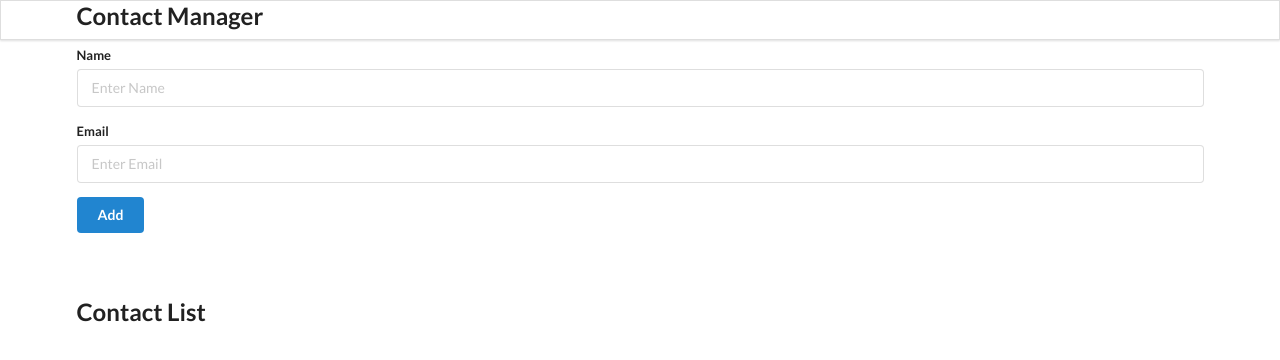
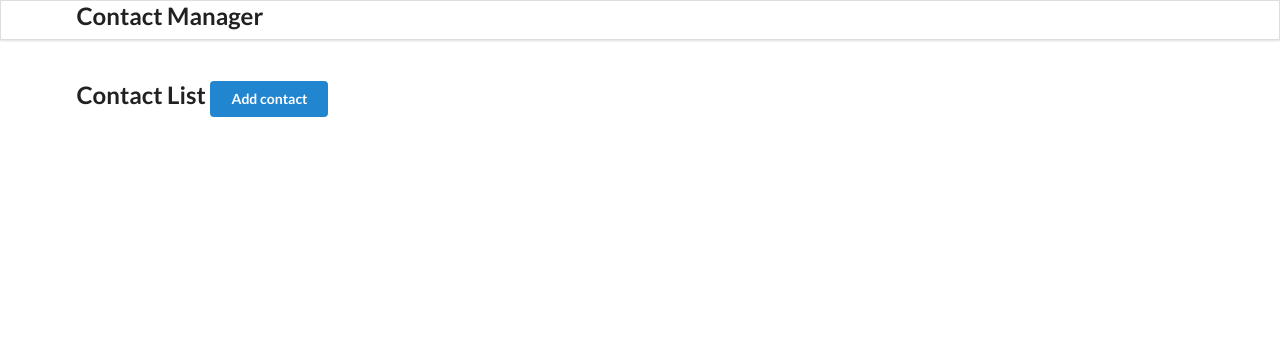
Before and after one commit to sanojkrishnan/Contact-app-REACT, a React (Vite) app: page / in a window 1280 px wide. Shown: the top 360 px of the page. Built offline with nearby package versions, Linux system fonts and the light colour scheme.

Commit message:
date 18/09/05

```diff
--- a/src/components/AddContact.jsx
+++ b/src/components/AddContact.jsx
@@ -1,39 +1,37 @@
-import React from 'react';
+import React, { useState } from 'react';
+import { useNavigate } from 'react-router-dom';
 
-class AddContact extends React.Component {  //Here we are using Class Component
-    state ={
-        name: "",
-        email: ""
-    }
-    add = (event) => {
-        event.preventDefault(); //to prevent the default behaviour of the form which is to refresh the page on submit.
-        if(this.state.name.trim() === "" || this.state.email.trim() === "") {
+function AddContact({ addContactHandler }) {
+  const [state, setState] = useState({ name: "", email: "" });
+  const navigate = useNavigate();
+
+  const add = (event) => {
+    event.preventDefault();
+    if (state.name.trim() === "" || state.email.trim() === "") {
       alert("All the fields are mandatory!");
       return;
     }
-        this.props.addContactHandler(this.state); //calling the function from App.jsx and passing the state as an argument.
-        this.setState({name:"", email:""}); //to clear the input fields after submitting the form.
-    }
+    addContactHandler(state);
+    setState({ name: "", email: "" });
+    navigate("/");  // Navigate back to the contact list after adding a contact
+  };
 
-    render() {
-               /*Class component must have "extends","React.Component" in them because it works that way */
-        return (    //"render()" method is used to display the JSX here compared to function component.
+  return (
     <div className='ui name'>
       <h2>Add Contact</h2>
-                <form className='ui form' onSubmit={this.add}>
+      <form className='ui form' onSubmit={add}>
         <div className="field">
           <label>Name</label>
-                        <input type='text' name='name' placeholder='Enter Name' value={this.state.name} onChange={(event) => this.setState({ name: event.target.value})}/>
+          <input type='text' name='name' placeholder='Enter Name' value={state.name} onChange={(event) => setState({ ...state, name: event.target.value })} />
         </div>
         <div className="field">
           <label>Email</label>
-                        <input type='email' name='email' placeholder='Enter Email' value={this.state.email} onChange={(event) => this.setState({ email: event.target.value})}/>
+          <input type='email' name='email' placeholder='Enter Email' value={state.email} onChange={(event) => setState({ ...state, email: event.target.value })} />
         </div>
         <button className='ui button blue'>Add</button>
       </form>
     </div>
-        )
+  );
 }
-};
 
 export default AddContact;
--- a/src/components/App.jsx
+++ b/src/components/App.jsx
@@ -3,7 +3,9 @@ import "./App.css"; //css style import
 import Header from "./Header"; //Header component import
 import AddContact from "./AddContact"; //AddContact component import
 import ContactList from "./ContactList"; //ContactList component import
-import { BrowserRouter as Router, Switch, Route } from "react-router-dom"; // react-router-dom is a package that is used to create routing pages in react.
+import { BrowserRouter as Router, Routes, Route } from "react-router-dom"; // react-router-dom is a package that is used to create routing pages in react.
+import ContactDetail from "./ContactDetail";
+import DeleteContact from "./DeleteContact";
 //aliasing BrowserRouter as Router for easier use.
 
 //-------------------------All Imports are done here-------------------------//
@@ -54,20 +56,25 @@ function App() {
   return (
     <>
       <div className="ui container">
-        <Router >  {/*adding all the components inside the router component will create a route */}
-
+        <Router>
+          {/*adding all the components inside the router component will create a route */}
           <Header />
-
-          <Switch> {/*Switch is used to group the routes and only one route will be rendered at a time */}
-          <Route path="/Add-contact" Component={AddContact}/> {/*Route is giving the path to the separate component that in separate pages */}
-          <Route path="/" Component={ContactList}/>
-          </Switch>
-
-          <AddContact addContactHandler={addContactHandler} />
-          <ContactList
-            contacts={contacts}
-            getContactId={removeContactHandler}
-          />
+          <Routes>
+            {/*Routes is used to group the routes and only one route will be rendered at a time */}
+            <Route
+              path="/Add-contact"
+              element={<AddContact addContactHandler={addContactHandler} />}
+            />
+            {/*Route is giving the path to the separate component that in separate pages */}
+            {/*element is used to pass props to the component */}
+            <Route path="/" element={<ContactList contacts={contacts} />} />
+            <Route path="/contact/:id" element={<ContactDetail />} />
+            {/*:id is a route parameter that will match the id of the contact */}
+            <Route
+              path="/delete/:id"
+              element={<DeleteContact getContactId={removeContactHandler} />}
+            />
+          </Routes>
         </Router>
       </div>
     </>
--- a/src/components/ContactCard.jsx
+++ b/src/components/ContactCard.jsx
@@ -1,18 +1,30 @@
-import React from 'react'
-import user from "../images/contact image.jpg"
+import React from "react";
+import user from "../images/contact image.jpg";
+import { Link } from "react-router-dom"; //for linking routes and navigation between pages
 
 function ContactCard(props) {
-    const {id, name, email} = props.item; //destructuring the props object to get the values.
+  const { id, name, email } = props.item; //destructuring the props object to get the values.
   return (
     <div className="item" key={id}>
-        <img className='ui avatar image' src={user} alt='user image' />
-        <div className="content">
+      <img className="ui avatar image" src={user} alt="user image" />
+      <div className="content">
+        <Link
+          to={`/contact/${id}`}
+          state={{ contact: props.item }}
+        >
+          {/*we can pass values using state key in the link */}
           <div className="header">{name}</div>
           <div className="description">{email}</div>
-          <i className="trash alternate outline icon" style={{cursor:"pointer", color:"red", marginTop:"7px" }} onClick={() => {props.clickHandler(id)}} ></i>
-        </div>
+        </Link>
+
+        <Link to={`/delete/${id}`} state={{ contact: props.item }}><i
+          className="trash alternate outline icon"
+          style={{ cursor: "pointer", color: "red", marginTop: "7px" }}
+        ></i>
+        </Link>
+      </div>
     </div>
-  )
+  );
 }
 
-export default ContactCard
+export default ContactCard;
--- /dev/null
+++ b/src/components/ContactDetail.jsx
@@ -0,0 +1,27 @@
+import React from "react";
+import user from "../images/contact image.jpg";
+import { Link , useLocation } from "react-router-dom"; //for linking routes and navigation between pages
+
+function ContactDetail() {
+  const location = useLocation();
+  console.log(location);
+  const {name , email} = location.state.contact; //destructuring the location to get the values.
+  return (
+    <div className="main">
+      <div className="ui card centered">
+        <div className="image">
+          <img src={user} alt="user"/>
+        </div>
+        <div className="content">
+          <div className="header">{name}</div>
+          <div className="description">{email}</div>
+        </div>
+      </div>
+      <div className="center-div">
+        <Link to={"/"}><button className="ui button blue center">Go Back</button></Link>
+      </div>
+    </div>
+  );
+}
+
+export default ContactDetail;
--- a/src/components/ContactList.jsx
+++ b/src/components/ContactList.jsx
@@ -1,36 +1,34 @@
 import React from "react";
 import ContactCard from "./ContactCard";
+import { Link } from "react-router-dom"; //for linking pages with buttons or anchor tags
 
 function ContactList(props) {
   //props is used to get the data from parent component, here we are getting "contacts" array from App.jsx(parent component).
   console.log(props);
 
-  const { contacts, getContactId } = props;
-
-  const deletionHandler = (id) => {
-    getContactId(id);
-  };
+  const { contacts } = props;
 
   const renderContactList = contacts.map((contacts) => {
     console.log("item to contact card", contacts);
     return (
       <>
-        <ContactCard
-          item={contacts}
-          clickHandler={deletionHandler}
-          key={contacts.id}
-        />
+        <ContactCard item={contacts} key={contacts.id} />
       </>
     );
   });
   return (
     <>
       <div className="ui name">
-        <br/>
-        <br/>
-        <h2>Contact List</h2>
-        <br/>
-        <br/>
+        <h2>
+          Contact List
+          <Link to={"/Add-contact"}>
+            {" "}
+            {/**giving the route path here "Add-contact" is the route path*/}
+            <button className="ui button blue right">Add contact</button>
+          </Link>
+        </h2>
+        <br />
+        <br />
       </div>
       <div className="ui celled list">{renderContactList}</div>
     </>
--- /dev/null
+++ b/src/components/DeleteContact.jsx
@@ -0,0 +1,32 @@
+import React from "react";
+import { useNavigate, useLocation } from "react-router-dom"; //use navigate is used to navigate on function instead of components
+
+function DeleteContact(props) {
+  const navigate = useNavigate(); //initializing the useNavigate hook
+  const location = useLocation();
+  const { name, email, id } = location.state.contact;
+  const DeleteDetails = () => {
+    props.getContactId(id);
+    const confirmed = window.confirm("Delete complete. Go back to home page.");
+    if (confirmed) {
+      navigate("/"); // navigating back to home page after deletion
+    }
+  };
+  return (
+    <div>
+      <h2>Delete Contact?</h2>
+      <p>Are you sure you want to delete this contact?</p>
+      <ul>
+        <li>{name}</li>
+        <li>{email}</li>
+      </ul>
+      <br />
+      <br />
+      <button className="ui button red" onClick={DeleteDetails}>
+        Delete Anyway
+      </button>
+    </div>
+  );
+}
+
+export default DeleteContact;
--- a/src/components/Header.jsx
+++ b/src/components/Header.jsx
@@ -2,11 +2,17 @@ import React from 'react'
 
 function Header() {
   return (
+    <>
     <div className='ui fixed menu'>
         <div className='ui container center'>
             <h2>Contact Manager</h2>
         </div>
     </div>
+    <br />
+    <br />
+    <br />
+    <br />
+    </>
   )
 }
 
```
Lines whose indentation alone changed are shown as unchanged.
